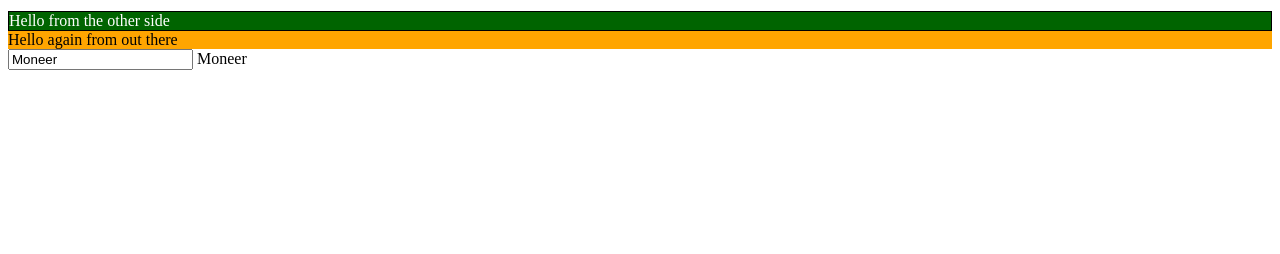
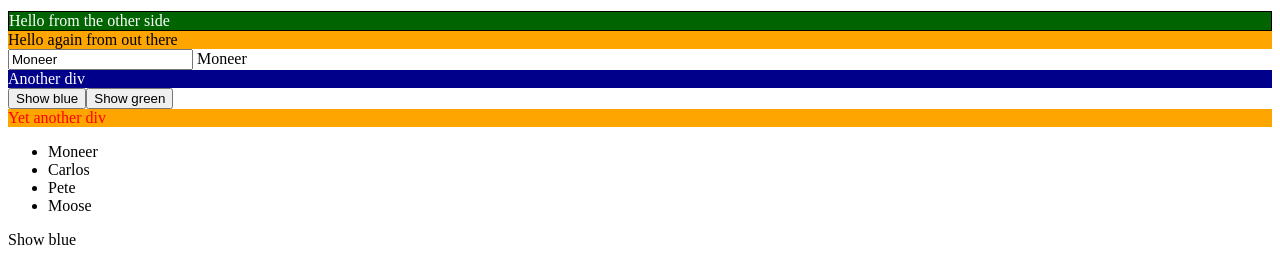
Before and after one commit to moneeroz/my-first-angular-app, an Angular app: page / in a window 1280 px wide. Shown: the part 696-950 px from the top of the page. Before the commit the page ends 800 px from the top, so only its background shows below. Built offline with nearby package versions, Linux system fonts and the light colour scheme.

Commit message:
Directives

```diff
--- a/src/app/app.component.html
+++ b/src/app/app.component.html
@@ -40,3 +40,26 @@
 
 <!-- Two way data binding [(ngModel)]="variable" -->
 <input [(ngModel)]="name"> {{ name }}
+
+<!-- Directives -->
+<!-- ngClass Directive -->
+<div [ngClass]="{'border': false, 'blue': showBlueColor, 'green': !showBlueColor}">Another div</div>
+
+<button type="button" (click)="showBlueColor = true">Show blue</button>
+<button type="button" (click)="showBlueColor = false">Show green</button>
+
+<!-- ngStyle Directive -->
+<div [ngStyle]="{'background-color': bgColor, 'color': 'red'}">Yet another div</div>
+
+<!-- ngFor Directive --used for looping in HTML-->
+<ul>
+  <li *ngFor="let studentName of names">{{ studentName }}</li>
+</ul>
+
+<!-- ngIf Directive --used for conditionals in HTML -->
+<!-- if -->
+<!-- <div *ngIf="showBlueColor ">Show this text</div> -->
+
+<!-- if else -->
+<div *ngIf="showBlueColor; else elseContainer ">Show blue</div>
+<ng-template #elseContainer>Show green</ng-template>
--- a/src/app/app.component.ts
+++ b/src/app/app.component.ts
@@ -13,6 +13,8 @@ export class AppComponent {
   numColumnCollapse = 2;
   cssClass = 'border green';
   bgColor = 'orange';
+  showBlueColor = true;
+  names = ['Moneer', 'Carlos', 'Pete', 'Moose'];
 
   onSubmit() {
     alert('I just got clicked')
```
Also changed, not shown: 1 other file (tests, documents, lock files or other folders).
